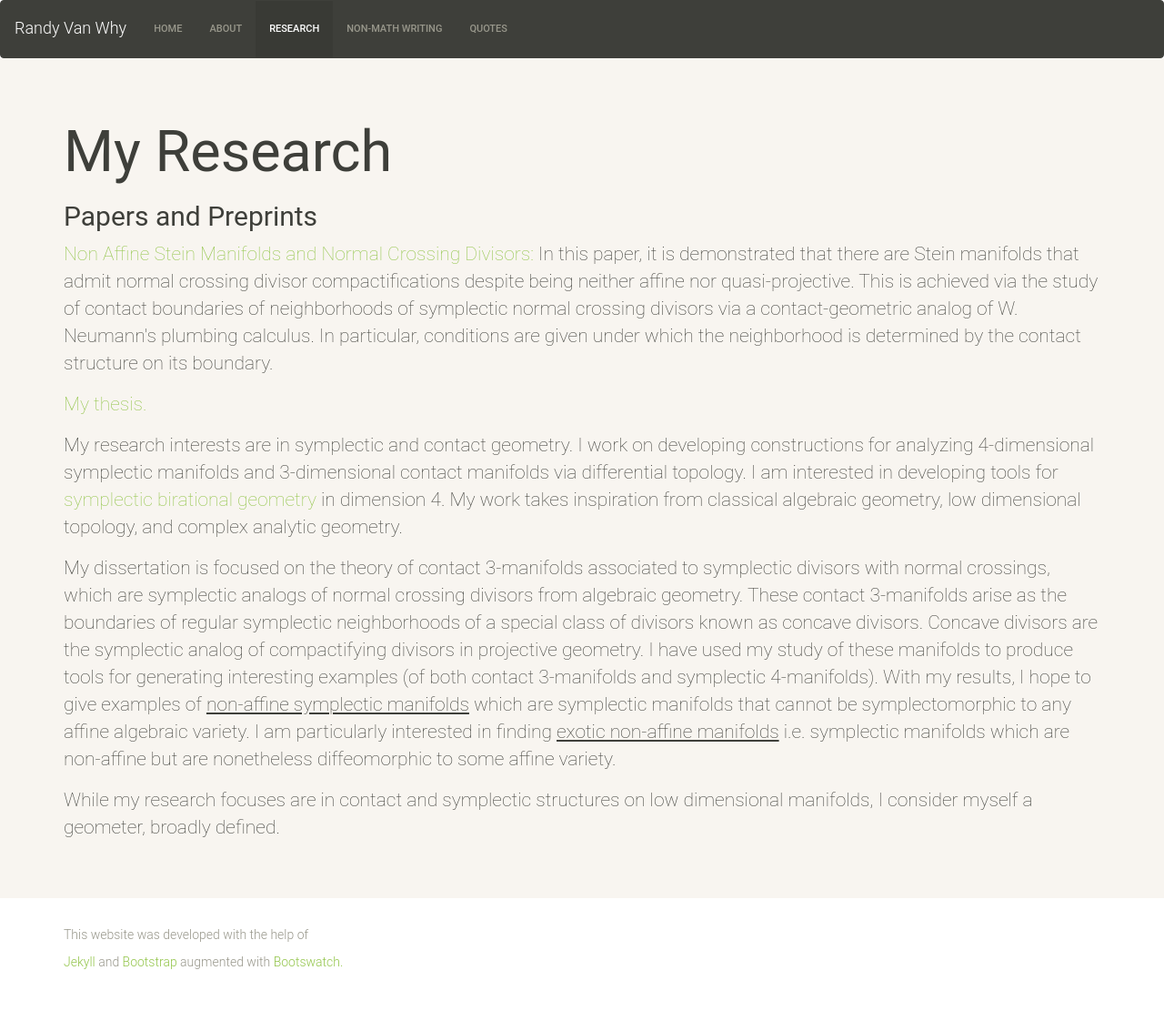
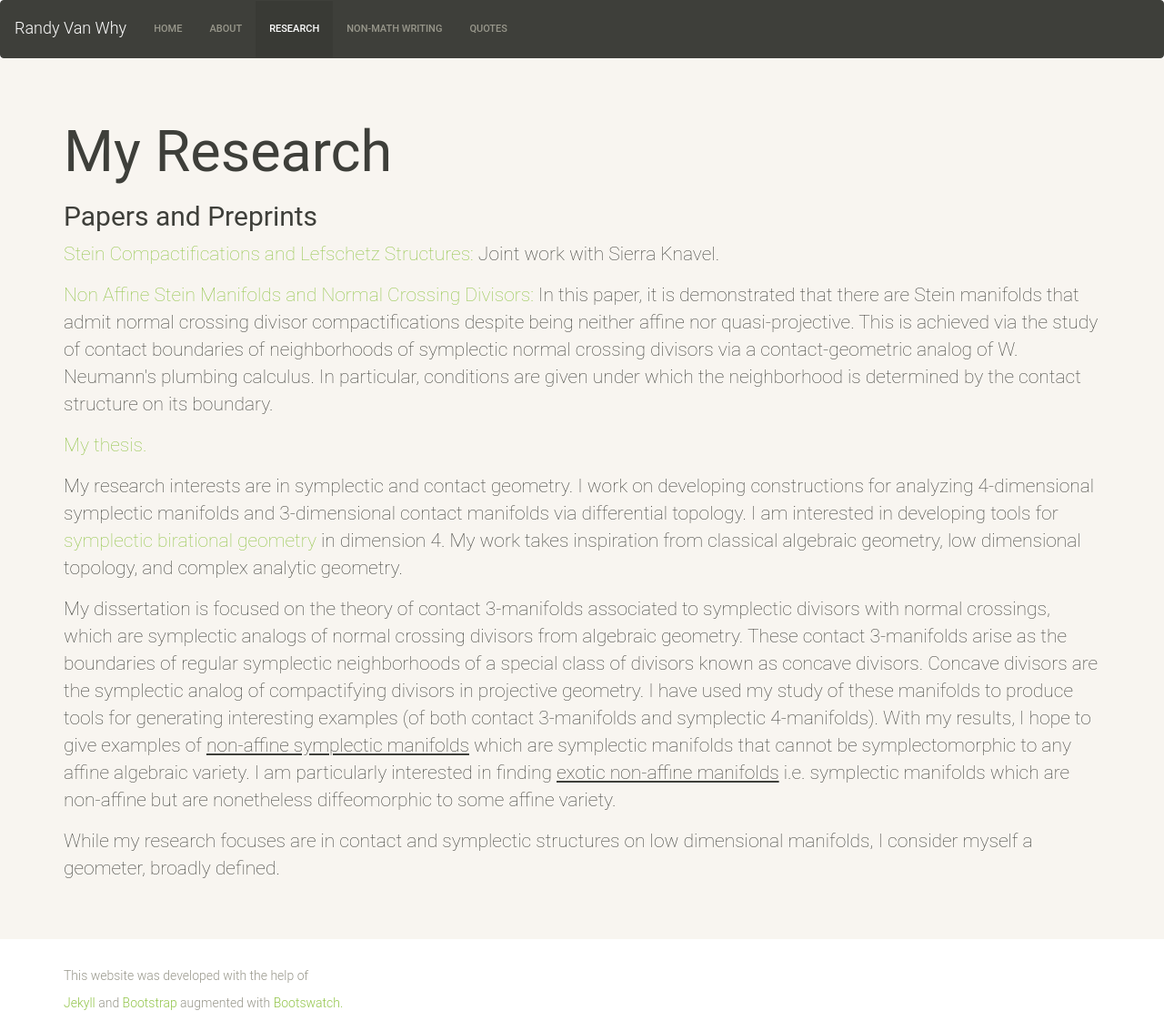
Before and after one commit to rvanwhy/rvanwhy.github.io, a Jekyll site: the page built from 02-research.md, in a window 1280 px wide. Shown: the whole page at 91% size. Built offline with Jekyll 4.4.1, drawn with Linux system fonts in a browser that asks for light colours; nearby versions of some CDN libraries; before the commit the page ends 1077 px from its top, so only the background shows below that.

Commit message:
Added latest project

```diff
--- a/02-research.md
+++ b/02-research.md
@@ -9,6 +9,10 @@ permalink: research.html
 <h1>My Research</h1>
 
 <h2>Papers and Preprints</h2>
+
+<p><a href="">
+Stein Compactifications and Lefschetz Structures:
+</a> Joint work with Sierra Knavel.
 
 <p><a href="https://arxiv.org/abs/2507.22290">
    Non Affine Stein Manifolds and Normal Crossing Divisors:
```
